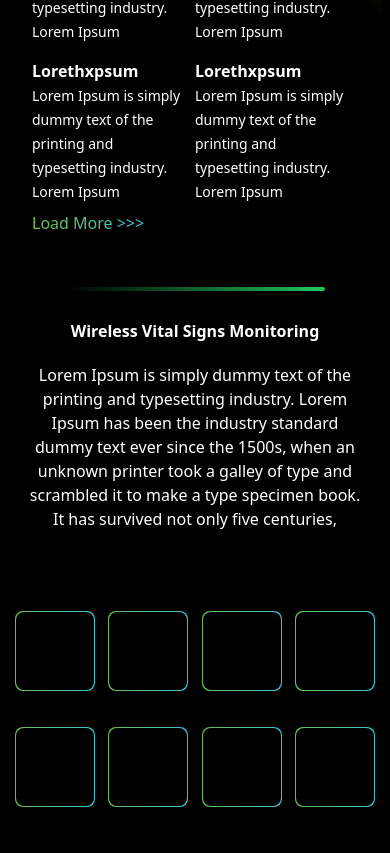
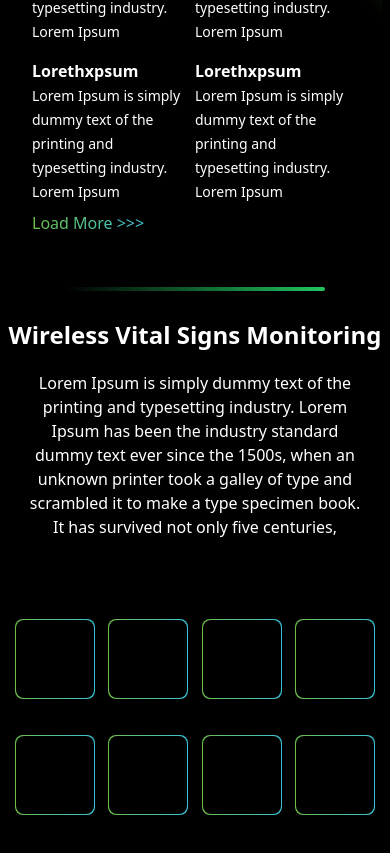
Before and after one commit to akhilr22/schutzen, a Next.js app: page / in a window 390 px wide. Shown: the part 2826-3679 px from the top of the page. Built offline with nearby package versions, Linux system fonts and the light colour scheme.

Commit message:
bottom icons responsive

```diff
--- a/src/app/page.tsx
+++ b/src/app/page.tsx
@@ -162,7 +162,7 @@ export default function Home() {
       <div className="bg-gradient-to-r from-black to-green-500 h-1 w-2/3 mx-auto rounded-full my-5"></div>
 
       <div className="text-center justify-center">
-        <h1 className="font-bold sm:text-xl md:text-2xl xl:text-4xl py-2">Wireless Vital Signs Monitoring</h1>
+        <h1 className="font-bold text-2xl sm:text-3xl md:text-4xl xl:text-5xl py-2">Wireless Vital Signs Monitoring</h1>
         <div className="mx-auto text-center md:w-2/5 mt-3 px-6">
           <span className="">
             Lorem Ipsum is simply dummy text of the printing and typesetting industry. Lorem Ipsum has been the industry
```
